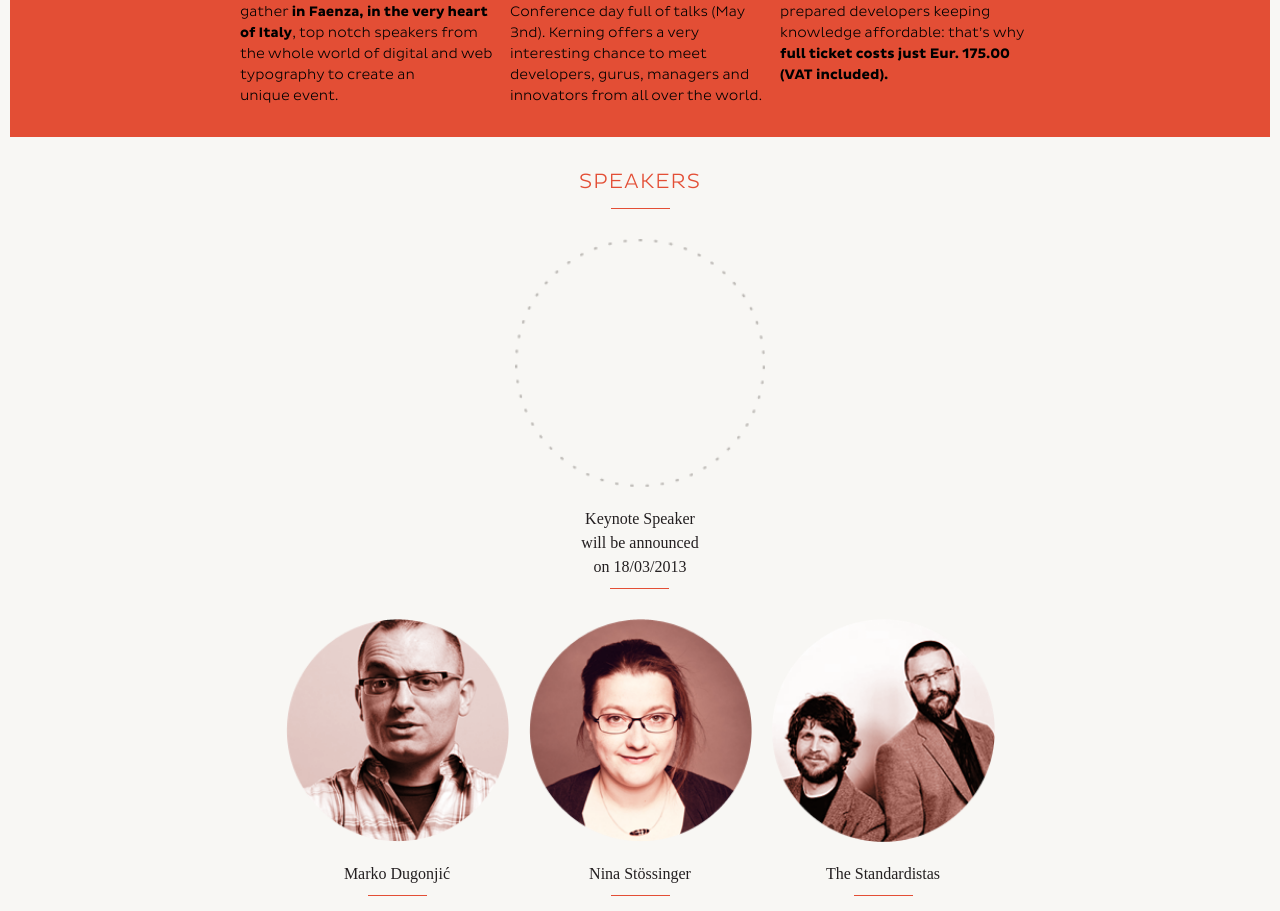
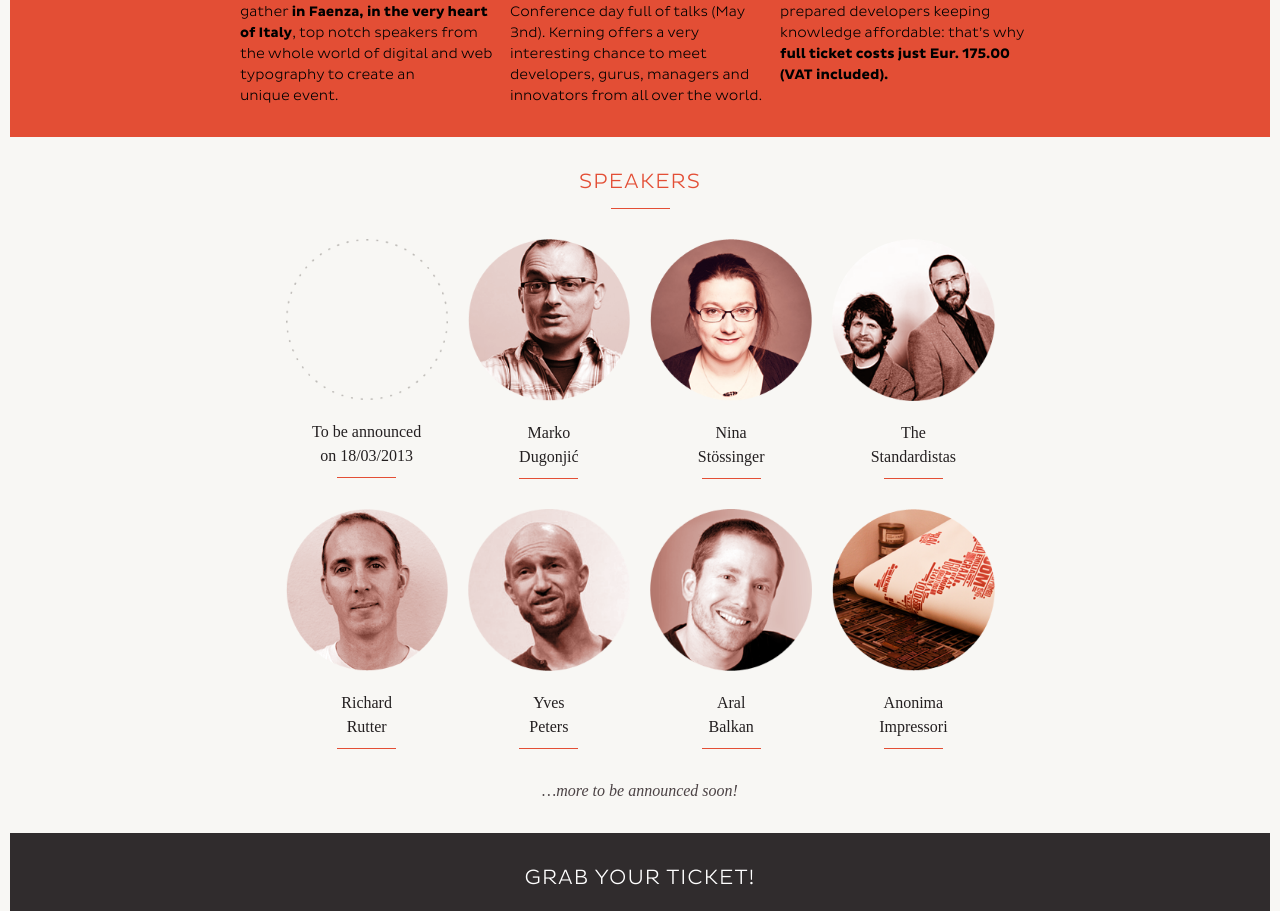
Before and after one commit to GrUSP/2013.kerning.it, a Jekyll site: the page built from index.html, in a window 1280 px wide, cut to the strip 635-1546 px from the top of the page. Built offline with Jekyll 4.4.1, drawn with Linux system fonts in a browser that asks for light colours; nearby versions of some CDN libraries; Markdown is read by kramdown in place of the engine named in the settings; some of the changed text lies outside the part shown.

Commit message:
Speaker fix in HP

```diff
--- a/_includes/section-speakers.html
+++ b/_includes/section-speakers.html
@@ -1,38 +1,42 @@
 <div class="section" id="speakers">
 		<div class="wrapper">
 			<h2>Speakers</h2>
-			<ul id="speakers-list" class="keynote">
+
+			<ul id="speakers-list">
 				<li>
 					<img src="/img/speaker-plc.png">
-					<span>Keynote&nbsp;Speaker<br>will&nbsp;be&nbsp;announced<br>on&nbsp;18/03/2013</span>
+					<span>To&nbsp;be&nbsp;announced<br>on&nbsp;18/03/2013</span>
 				</li>
-			</ul>
-			<ul id="speakers-list">
 				<li>
 					<img src="/img/marko.png">
-					<span>Marko Dugonjić<br></span>
+					<span>Marko<br>Dugonjić<br></span>
 				</li>
 				<li>
 					<img src="/img/nina.png">
-					<span>Nina Stössinger<br></span>
+					<span>Nina<br>Stössinger<br></span>
 				</li>
 				<li>
 					<img src="/img/standardistas.png">
-					<span>The Standardistas<br></span>
+					<span>The<br>Standardistas<br></span>
 				</li>
 				<li>
 					<img src="/img/rich.png">
-					<span>Richard Rutter<br></span>
+					<span>Richard<br>Rutter<br></span>
 				</li>
 				<li>
 					<img src="/img/yves.png">
-					<span>Yves Peters<br></span>
+					<span>Yves<br>Peters<br></span>
 				</li>
 				<li>
 					<img src="/img/aral.png">
-					<span>Aral Balkan<br></span>
+					<span>Aral<br>Balkan<br></span>
+				</li>
+				<li>
+					<img src="/img/tastemeat.png">
+					<span>Anonima<br>Impressori<br></span>
 				</li>
 			</ul>
+
 			<div class="more">&hellip;more to be announced soon!</div>
 		</div>
 	</div>
--- a/_layouts/layout.html
+++ b/_layouts/layout.html
@@ -108,18 +108,19 @@
 
 var num = 0; //number of pixels before modifying styles
 
+/*
 $(window).bind('scroll resize', function() {
     if ($(window).scrollTop() > num) {
         $('#header').addClass('fixed');
         $('#header').css({
-          width:$('body').width()
+          width:$('#header').width()
         })
     }
     else {
         $('#header').removeClass('fixed');
     }
 });
-
+*/
 	</script>
 
 	<!--[if lt IE 7 ]>
```
Also changed, not shown: less/layout.less (+10 -3 lines), css/layout.css.
